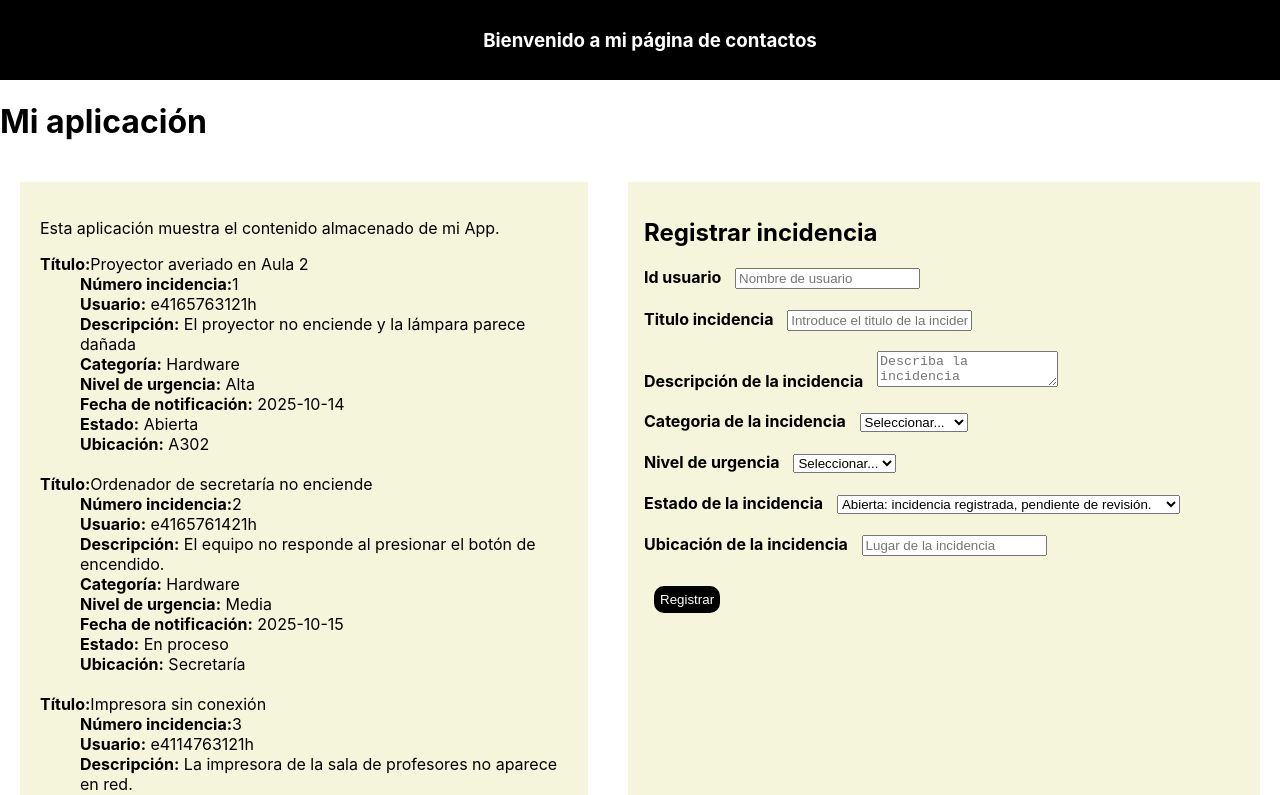
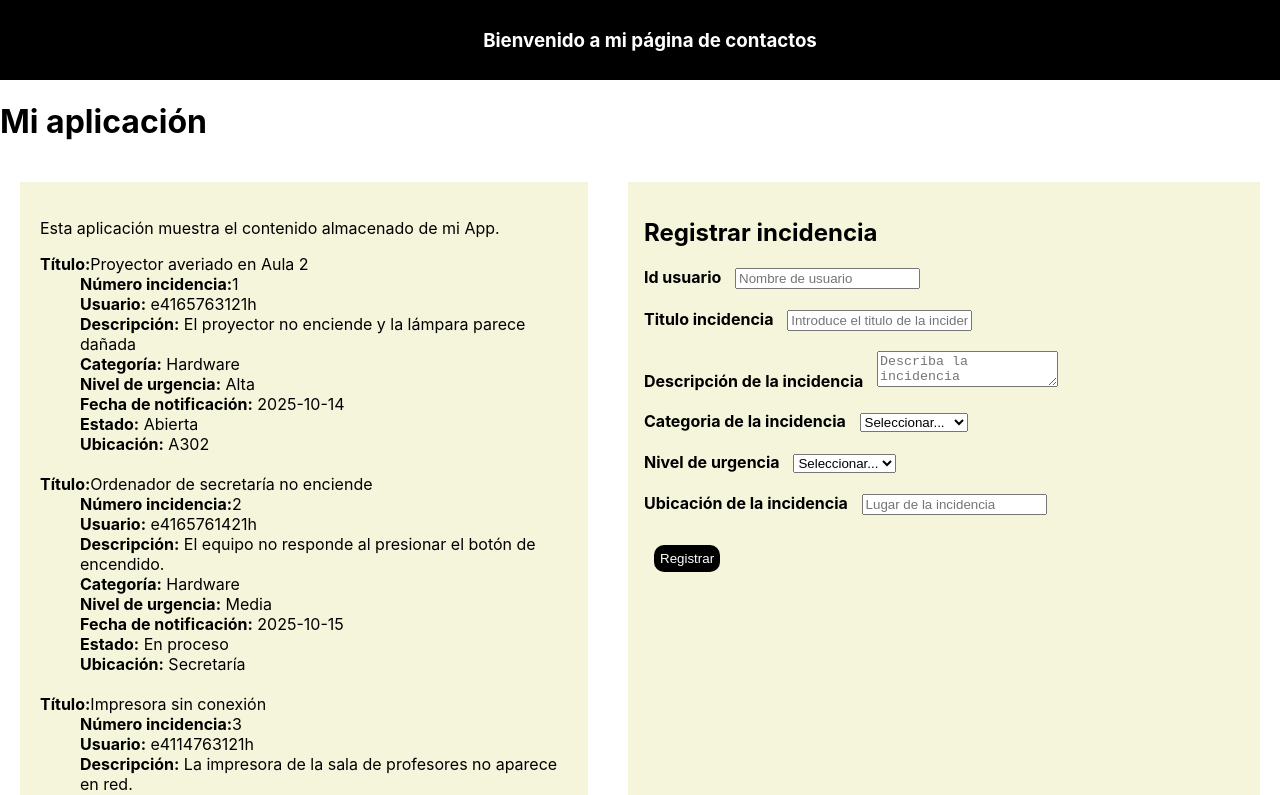
Before and after one commit to Diegominolas/mi-app, a React (Create React App) app in the folder mi-app/: page / in a window 1280 px wide. Shown: the top 795 px of the page. Built offline with nearby package versions, Linux system fonts and the light colour scheme.

Commit message:
Agregar cambios para UT04_ACT1b

```diff
--- a/mi-app/src/components/Form.js
+++ b/mi-app/src/components/Form.js
@@ -1,45 +1,43 @@
 import React from "react";
 import './Form.css';
 
-class Form extends React.Component{
+function Form(props) {
 
-    envioFormulario=(event)=>{
+    const envioFormulario = (event) => {
         event.preventDefault(); //evita recargar la pagina
         const form = event.target;
 
-        this.props.setIncidencias(
+        props.agregarIncidencia(
             form.id_usuario.value,
             form.titulo.value,
             form.descripcion.value,
             form.tipoCategoria.value,
             form.nivelUrgencia.value,
-            form.estadoIncidencia.value,
             form.ubicacion.value
         )
     };
 
-    render(){
-        return(
+    return (
         <>
             <h2>Registrar incidencia</h2>
-                <form onSubmit={this.envioFormulario}>
+            <form onSubmit={envioFormulario}>
                 {/**Usuario */}
                 <div className="elemento-form">
                     <label>Id usuario </label>
                     <input type="text" name="id_usuario" placeholder="Nombre de usuario" required></input>
-                        <br/><br/>
+                    <br /><br />
                 </div>
                 {/**Titulo incidencia */}
                 <div className="elemento-form">
                     <label>Titulo incidencia </label>
                     <input type="text" name="titulo" placeholder="Introduce el titulo de la incidencia" required></input>
-                        <br/><br/>
+                    <br /><br />
                 </div>
                 {/**Descripción de incidencia */}
                 <div className="elemento-form">
                     <label>Descripción de la incidencia </label>
                     <textarea name="descripcion" placeholder="Describa la incidencia" required></textarea>
-                        <br/><br/>
+                    <br /><br />
                 </div>
                 {/**Categoria */}
                 <div className="elemento-form">
@@ -52,7 +50,7 @@ class Form extends React.Component{
                         <option value="usuarios">Usuarios</option>
                         <option value="infraestructura">Infraestructura</option>
                     </select>
-                        <br/><br/>
+                    <br /><br />
                 </div>
                 {/**Nivel de urgencia */}
                 <div className="elemento-form">
@@ -63,32 +61,20 @@ class Form extends React.Component{
                         <option>Media</option>
                         <option>Baja</option>
                     </select>
-                        <br/><br/>
-                    </div>
-                    {/**Estado de incidencia */}
-                    <div className="elemento-form">
-                        <label>Estado de la incidencia </label>
-                        <select name="estadoIncidencia" required>
-                            <option defaultChecked>Abierta: incidencia registrada, pendiente de revisión.</option>
-                            <option>En curso: alguien está trabajando en resolverla.</option>
-                            <option>Resuelta: solución aplicada, pendiente de verificación.</option>
-                            <option>Cerrada: validada y finalizada.</option>
-                        </select>
-                        <br/><br/>
+                    <br /><br />
                 </div>
                 {/**Ubicacion incidencia */}
                 <div className="elemento-form">
                     <label>Ubicación de la incidencia </label>
                     <input name="ubicacion" placeholder="Lugar de la incidencia" required></input>
-                        <br/><br/>
+                    <br /><br />
                 </div>
                 {/**Boton de registro */}
                 <button type="submit" className="element-form-button">Registrar</button>
-                        <br/>
+                <br />
             </form>
         </>
     )
 }
 
-}
 export default Form;
--- a/mi-app/src/main/App.js
+++ b/mi-app/src/main/App.js
@@ -2,12 +2,12 @@ import './App.css';
 import MiLista from '../components/MiLista';
 import Header from '../header/Header';
 import Footer from '../footer/Footer';
-import React from 'react';
+import React, { useState } from 'react';
 import Form from '../components/Form';
 
-class App extends React.Component {
-    state={
-      incidencias:[
+function App() {
+    const [incidencias, setIncidencias] = useState(
+        [
             {
                 id_incidencia: 1,
                 id_usuario: 'e4165763121h',
@@ -119,21 +119,27 @@ class App extends React.Component {
                 ubicacion: 'A201, A204, A301, A302, A304'
             }
         ]
-    }
+    )
 
-    setIncidencias = (nuevo_usuario,nuevo_titulo,nueva_descripcion,
-        nueva_categoria,nuevo_nivelUrgencia,nuevo_estado,nueva_ubicacion
-    )=>{
+    const agregarIncidencia = (nuevo_usuario, nuevo_titulo, nueva_descripcion,
+        nueva_categoria, nuevo_nivelUrgencia, nueva_ubicacion
+    ) => {
         /**Creacion de la constante para pasar el formato de fecha */
         const fecha = new Date();
         const year = fecha.getFullYear();
         const month = String(fecha.getMonth() + 1).padStart(2, '0'); // meses 0-11
         const day = String(fecha.getDate()).padStart(2, '0');
         const fechaFormateada = `${year}-${month}-${day}`;
+        /**Está instruccion no debería ser necesaria, puesto que la id se introduce de manera automática */
+        const nuevo_id=incidencias.length + 1;
+        const esDuplicado=incidencias.some(incidencia=>incidencia.id_incidencia===nuevo_id);
+        if(esDuplicado){
+            console.log("El id está duplicado, no se va a añadir la incidencia.");
+        }
 
-        const nueva_incidencia={
+        const nueva_incidencia = {
             /**Introduccion automatica del numero de incidencia */
-            id_incidencia: this.state.incidencias.length+1,
+            id_incidencia: nuevo_id,
             id_usuario: nuevo_usuario,
             titulo: nuevo_titulo,
             descripcion: nueva_descripcion,
@@ -144,33 +150,30 @@ class App extends React.Component {
             ubicacion: nueva_ubicacion
         }
         /**Metodo usado para modificar la propiedad de la clase */
-        this.setState({incidencias:
-                [...this.state.incidencias, nueva_incidencia]
-            }
+        setIncidencias(
+            [...incidencias, nueva_incidencia]
         );
         /**Visualización de datos pasados a traves del formulario por consola */
-    console.log("Datos recibidos: ",nueva_incidencia);
+        console.log("Datos recibidos: ", nueva_incidencia);
     }
 
-    render(){
     return (
         <div id="App">
-                <Header/>
+            <Header />
             <h1> Mi aplicación</h1>
             <div className='contenedor-incidencias'>
                 <main>
                     {/**Lista de incidencias */}
                     <p> Esta aplicación muestra el contenido almacenado de mi App.</p>
-                        <MiLista incidencias={this.state.incidencias}/>
+                    <MiLista incidencias={incidencias} />
                 </main>
                 <aside>
-                        <Form setIncidencias={this.setIncidencias}/>
+                    <Form agregarIncidencia={agregarIncidencia} />
                 </aside>
             </div>
-                <Footer/>
+            <Footer />
         </div>
     );
-    };
 }
 
 export default App;
```
Lines whose indentation alone changed are shown as unchanged.
